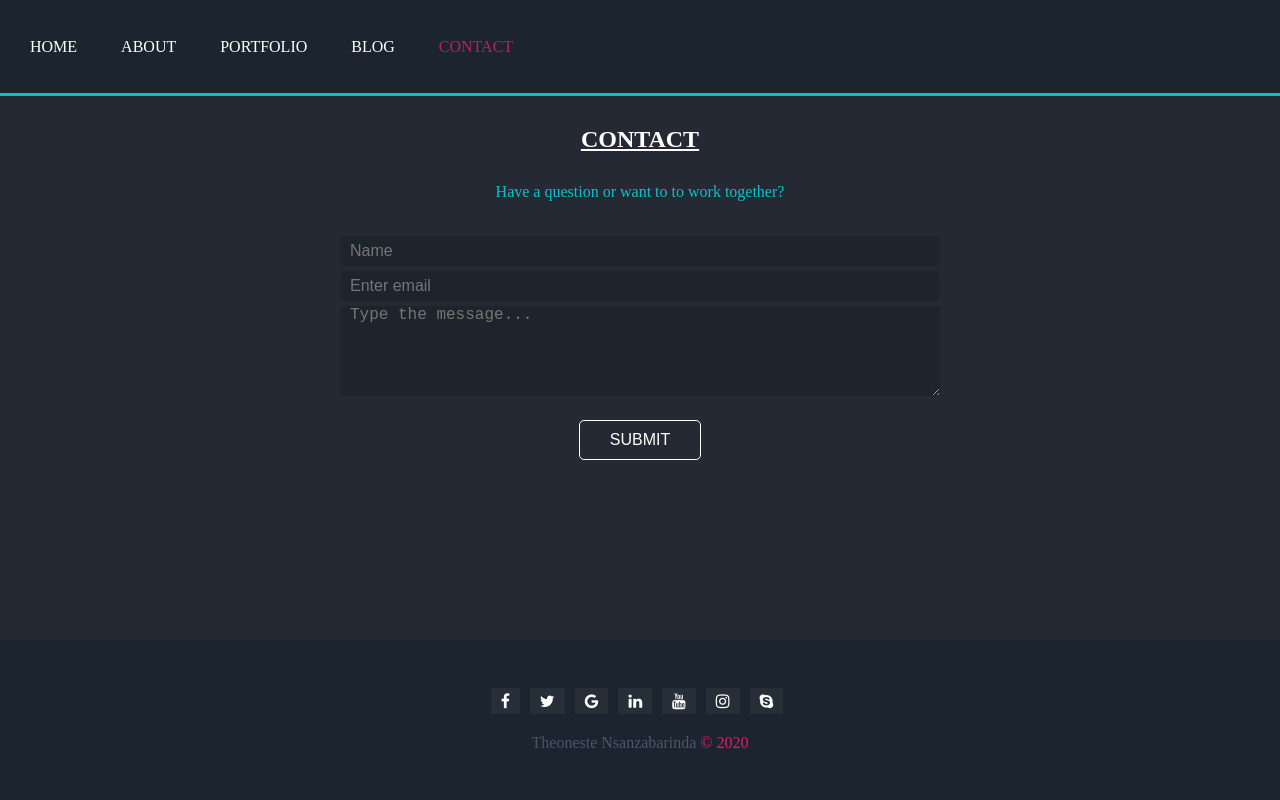
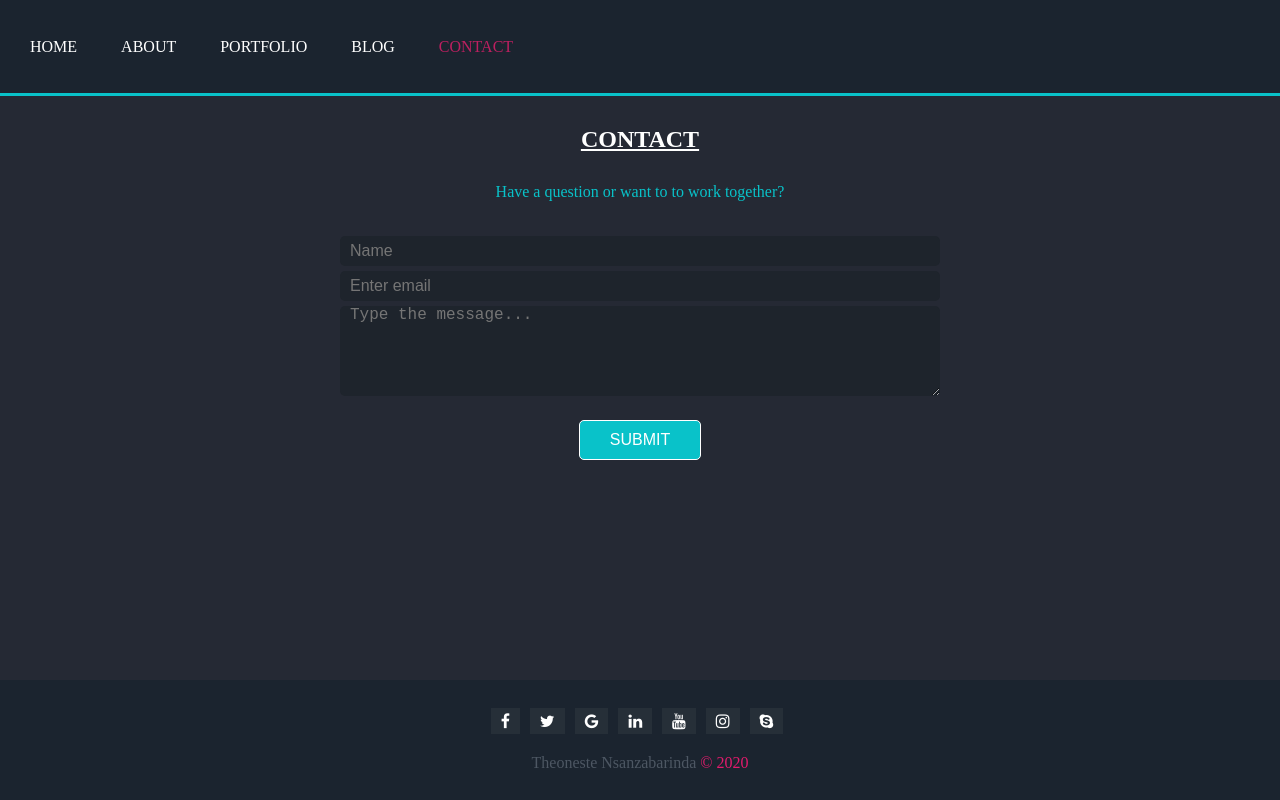
Before and after one commit to Theoneste1/My-Brand-Theoneste, a plain HTML site: page UI/contact-page/index.html in a window 1280 px wide. In both pictures the pointer is over the button "SUBMIT". Drawn offline with Linux system fonts and the light colour scheme.

```diff
--- a/UI/contact-page/contact.css
+++ b/UI/contact-page/contact.css
@@ -152,6 +152,11 @@
 
 }
 
+button:hover{
+  background-color:#09C2C9;
+  cursor: pointer;
+}
+
 /*footer styling here*/
 
 .footer{
@@ -164,7 +169,7 @@
   width: 100%;
   position: fixed;
   bottom: 0;
- height:20vh;
+ height:15vh;
 }
 
 
```
